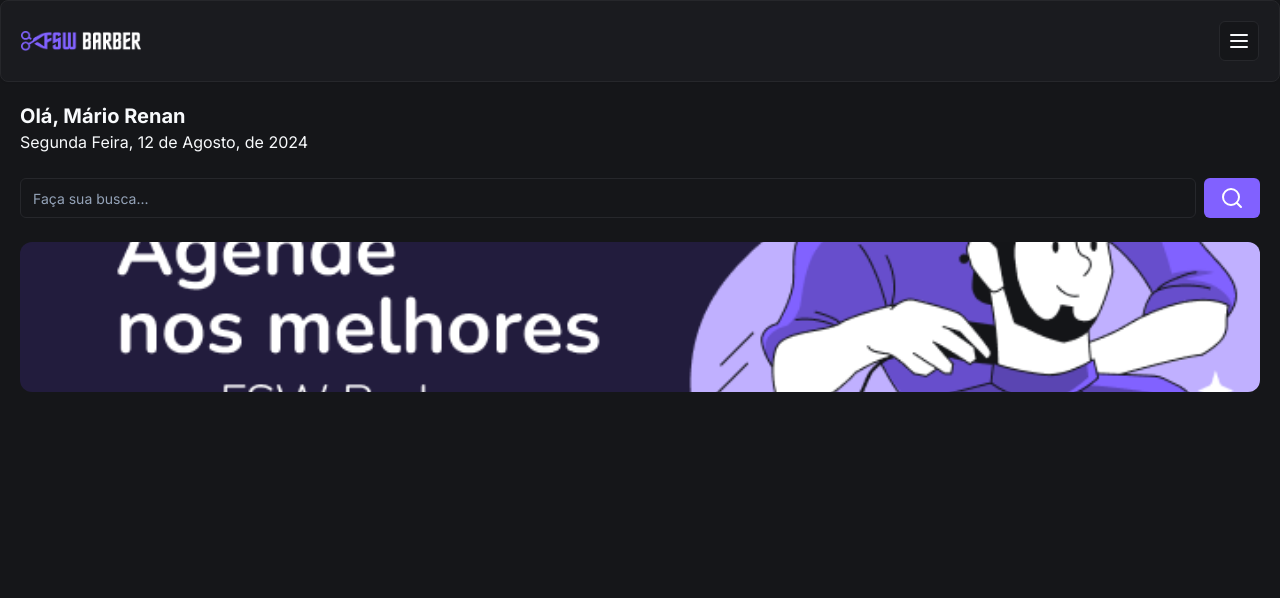
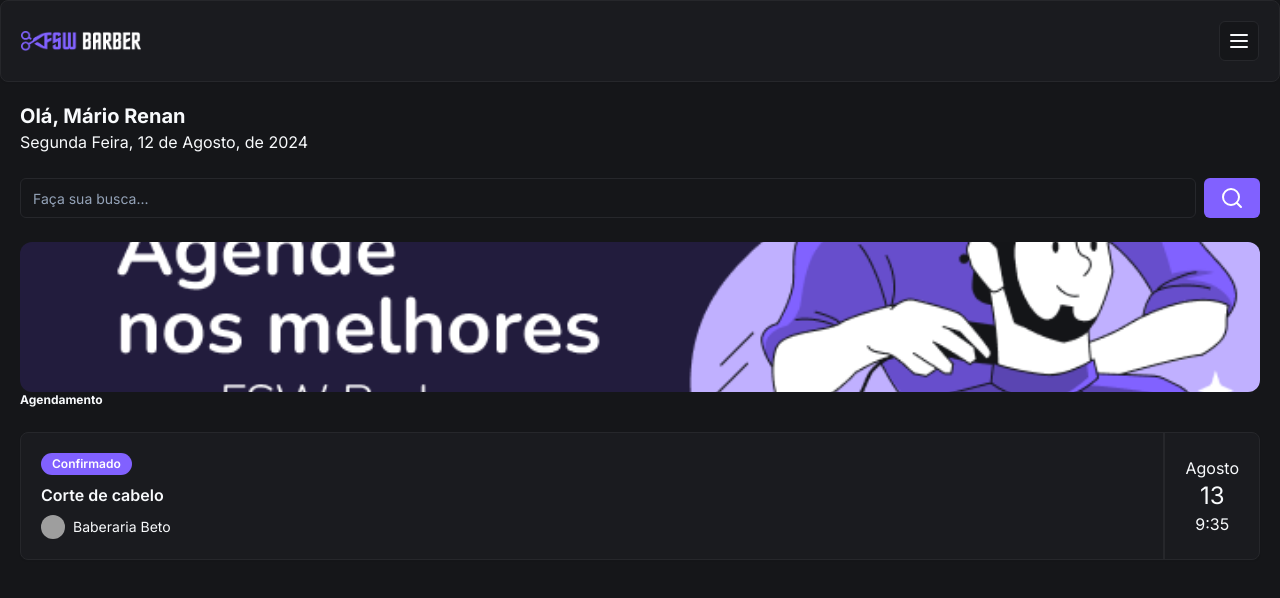
Before and after one commit to mariorenanofc/fsw-barber, a Next.js app: page / in a window 1280 px wide. Shown: the top 598 px of the page. Built offline with nearby package versions, Linux system fonts and the light colour scheme; grey boxes are pictures that could not be loaded.

Commit message:
feat: add booking items

```diff
--- /dev/null
+++ b/app/_components/ui/avatar.tsx
@@ -0,0 +1,50 @@
+"use client"
+
+import * as React from "react"
+import * as AvatarPrimitive from "@radix-ui/react-avatar"
+
+import { cn } from "@/app/_lib/utils"
+
+const Avatar = React.forwardRef<
+  React.ElementRef<typeof AvatarPrimitive.Root>,
+  React.ComponentPropsWithoutRef<typeof AvatarPrimitive.Root>
+>(({ className, ...props }, ref) => (
+  <AvatarPrimitive.Root
+    ref={ref}
+    className={cn(
+      "relative flex h-10 w-10 shrink-0 overflow-hidden rounded-full",
+      className,
+    )}
+    {...props}
+  />
+))
+Avatar.displayName = AvatarPrimitive.Root.displayName
+
+const AvatarImage = React.forwardRef<
+  React.ElementRef<typeof AvatarPrimitive.Image>,
+  React.ComponentPropsWithoutRef<typeof AvatarPrimitive.Image>
+>(({ className, ...props }, ref) => (
+  <AvatarPrimitive.Image
+    ref={ref}
+    className={cn("aspect-square h-full w-full", className)}
+    {...props}
+  />
+))
+AvatarImage.displayName = AvatarPrimitive.Image.displayName
+
+const AvatarFallback = React.forwardRef<
+  React.ElementRef<typeof AvatarPrimitive.Fallback>,
+  React.ComponentPropsWithoutRef<typeof AvatarPrimitive.Fallback>
+>(({ className, ...props }, ref) => (
+  <AvatarPrimitive.Fallback
+    ref={ref}
+    className={cn(
+      "flex h-full w-full items-center justify-center rounded-full bg-muted",
+      className,
+    )}
+    {...props}
+  />
+))
+AvatarFallback.displayName = AvatarPrimitive.Fallback.displayName
+
+export { Avatar, AvatarImage, AvatarFallback }
--- /dev/null
+++ b/app/_components/ui/badge.tsx
@@ -0,0 +1,36 @@
+import * as React from "react"
+import { cva, type VariantProps } from "class-variance-authority"
+
+import { cn } from "@/app/_lib/utils"
+
+const badgeVariants = cva(
+  "inline-flex items-center rounded-full border px-2.5 py-0.5 text-xs font-semibold transition-colors focus:outline-none focus:ring-2 focus:ring-ring focus:ring-offset-2",
+  {
+    variants: {
+      variant: {
+        default:
+          "border-transparent bg-primary text-primary-foreground hover:bg-primary/80",
+        secondary:
+          "border-transparent bg-secondary text-secondary-foreground hover:bg-secondary/80",
+        destructive:
+          "border-transparent bg-destructive text-destructive-foreground hover:bg-destructive/80",
+        outline: "text-foreground",
+      },
+    },
+    defaultVariants: {
+      variant: "default",
+    },
+  },
+)
+
+export interface BadgeProps
+  extends React.HTMLAttributes<HTMLDivElement>,
+    VariantProps<typeof badgeVariants> {}
+
+function Badge({ className, variant, ...props }: BadgeProps) {
+  return (
+    <div className={cn(badgeVariants({ variant }), className)} {...props} />
+  )
+}
+
+export { Badge, badgeVariants }
--- a/app/page.tsx
+++ b/app/page.tsx
@@ -3,6 +3,9 @@
 import { Button } from "./_components/ui/button"
 import { Input } from "./_components/ui/input"
 import Image from "next/image"
+import { Card, CardContent } from "./_components/ui/card"
+import { Avatar, AvatarImage } from "./_components/ui/avatar"
+import { Badge } from "./_components/ui/badge"
 
 const Home = () => {
   return (
@@ -12,12 +15,15 @@
         <h2 className="text-xl font-bold">Olá, Mário Renan</h2>
         <p>Segunda Feira, 12 de Agosto, de 2024</p>
 
+        {/* Busca */}
         <div className="mt-6 flex items-center gap-2">
           <Input placeholder="Faça sua busca..." />
           <Button>
             <SearchIcon />
           </Button>
         </div>
+
+        {/* Imagem */}
         <div className="relative mt-6 h-[150px] w-full">
           <Image
             src="/banner-01.png"
@@ -26,6 +32,31 @@
             alt="Agente nos melhores com FSW Barber"
           />
         </div>
+
+        {/* Agendamento */}
+        <h2 className="te text-xs font-bold">Agendamento</h2>
+        <Card className="mt-6">
+          <CardContent className="flex justify-between p-0">
+            {/* Esquerda */}
+            <div className="flex flex-col gap-2 py-5 pl-5">
+              <Badge className="w-fit">Confirmado</Badge>
+              <h3 className="font-semibold"> Corte de cabelo</h3>
+
+              <div className="flex items-center gap-2">
+                <Avatar className="h-6 w-6">
+                  <AvatarImage src="https://utfs.io/f/5c89f046-80cd-4443-89df-211de62b7c2a-17p.png" />
+                </Avatar>
+                <p className="text-sm">Baberaria Beto</p>
+              </div>
+            </div>
+            {/* Direita */}
+            <div className="flex flex-col items-center justify-center border-l-2 border-solid px-5">
+              <p className="tx-sm">Agosto</p>
+              <p className="text-2xl">13</p>
+              <p className="tx-sm">9:35</p>
+            </div>
+          </CardContent>
+        </Card>
       </div>
     </div>
   )
--- a/package.json
+++ b/package.json
@@ -14,6 +14,7 @@
   },
   "dependencies": {
     "@prisma/client": "^5.17.0",
+    "@radix-ui/react-avatar": "^1.1.0",
     "@radix-ui/react-slot": "^1.1.0",
     "class-variance-authority": "^0.7.0",
     "clsx": "^2.1.1",
```
Also changed, not shown: 1 other file (tests, documents, lock files or other folders).
